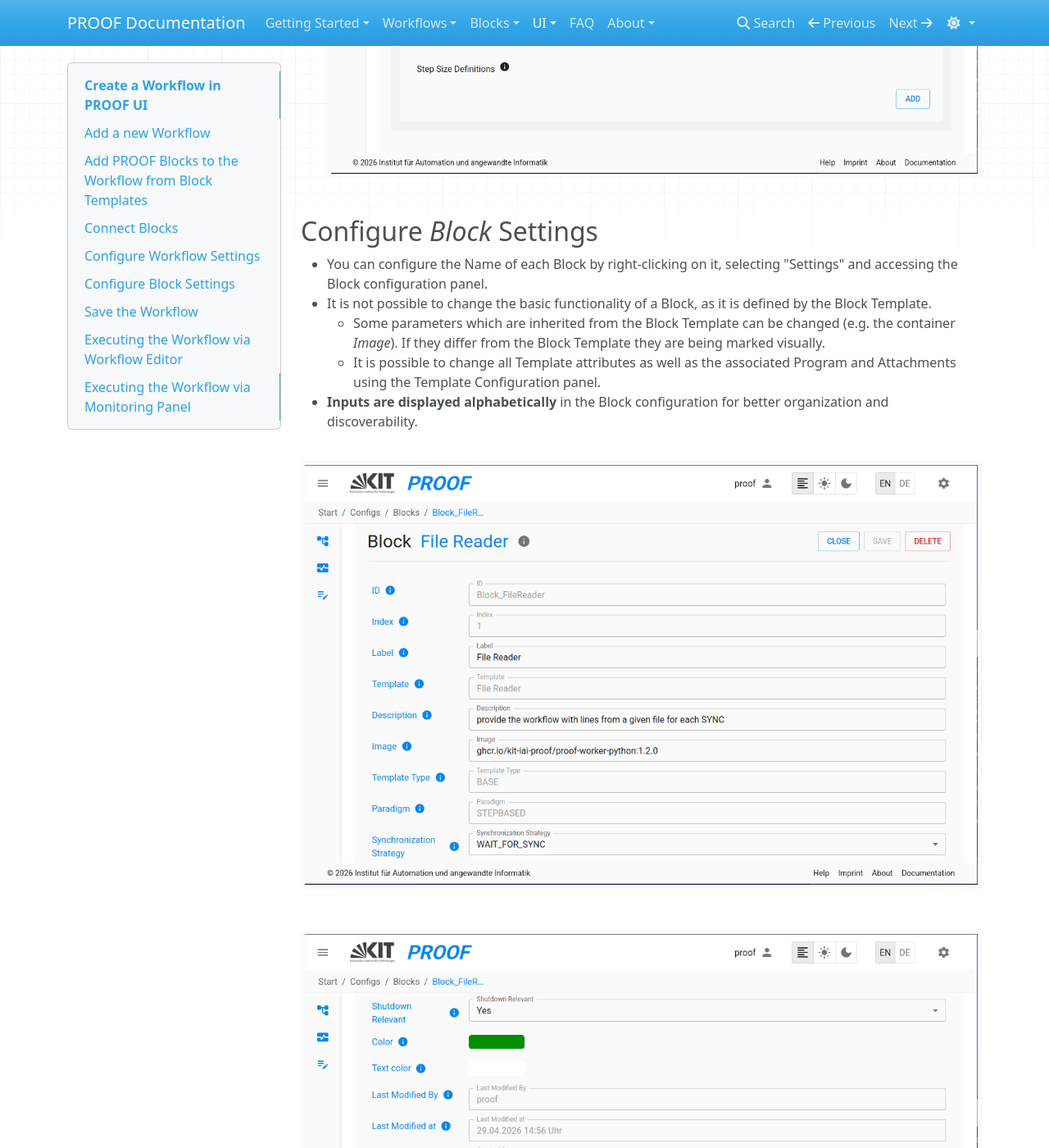
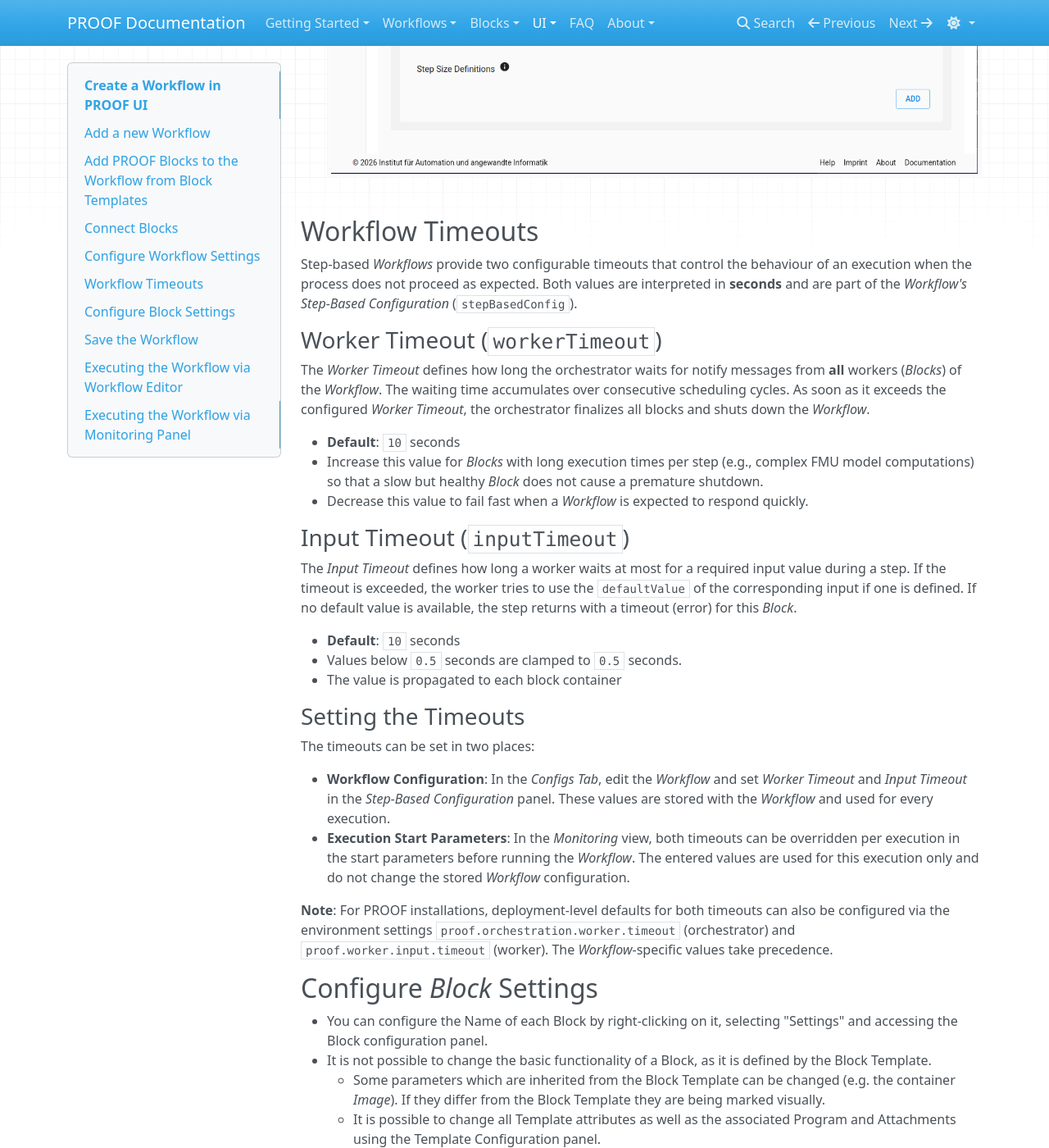
Before and after one commit to KIT-IAI-PROOF/kit-iai-proof.github.io, an MkDocs documentation site: the page built from docs/UI/creating-workflows.md, in a window 1280 px wide and 1400 px high, scrolled down 2621 px. Shown: the whole window at 82% size. Built offline with MkDocs 1.6.1, drawn with Linux system fonts in a browser that asks for light colours; nearby versions of some CDN libraries.

Commit message:
feat: add timeout description

```diff
--- a/docs/UI/creating-workflows.md
+++ b/docs/UI/creating-workflows.md
@@ -34,6 +34,50 @@
    - By clicking on the "save" button, the Workflow settings are saved.
      ![Configure Workflow Settings](../Images/workflow/2026-04-30_workflow_settings_1.png)
      ![Configure Workflow Settings](../Images/workflow/2026-04-30_workflow_settings_2.png)
+
+## Workflow Timeouts
+
+Step-based *Workflows* provide two configurable timeouts that control the behaviour of an execution
+when the process does not proceed as expected. Both values are interpreted in **seconds** and are
+part of the *Workflow's* *Step-Based Configuration* (`stepBasedConfig`).
+
+### Worker Timeout (`workerTimeout`)
+
+The *Worker Timeout* defines how long the orchestrator waits for notify messages from **all** workers
+(*Blocks*) of the *Workflow*. The waiting time accumulates over consecutive scheduling cycles. As soon
+as it exceeds the configured *Worker Timeout*, the orchestrator finalizes all blocks and shuts down the
+*Workflow*.
+
+- **Default**: `10` seconds
+- Increase this value for *Blocks* with long execution times per step (e.g., complex FMU model
+  computations) so that a slow but healthy *Block* does not cause a premature shutdown.
+- Decrease this value to fail fast when a *Workflow* is expected to respond quickly.
+
+### Input Timeout (`inputTimeout`)
+
+The *Input Timeout* defines how long a worker waits at most for a required input value during a step.
+If the timeout is exceeded, the worker tries to use the `defaultValue` of the corresponding input if
+one is defined. If no default value is available, the step returns with a timeout (error) for
+this *Block*.
+
+- **Default**: `10` seconds
+- Values below `0.5` seconds are clamped to `0.5` seconds.
+- The value is propagated to each block container
+
+### Setting the Timeouts
+
+The timeouts can be set in two places:
+
+- **Workflow Configuration**: In the *Configs Tab*, edit the *Workflow* and set *Worker Timeout* and
+  *Input Timeout* in the *Step-Based Configuration* panel. These values are stored with the *Workflow*
+  and used for every execution.
+- **Execution Start Parameters**: In the *Monitoring* view, both timeouts can be overridden per
+  execution in the start parameters before running the *Workflow*. The entered values are used for
+  this execution only and do not change the stored *Workflow* configuration.
+
+**Note**: For PROOF installations, deployment-level defaults for both timeouts can also be configured
+via the environment settings `proof.orchestration.worker.timeout` (orchestrator) and
+`proof.worker.input.timeout` (worker). The *Workflow*-specific values take precedence.
 
 ## Configure *Block* Settings
    - You can configure the Name of each Block by right-clicking on it, selecting "Settings" and accessing the Block configuration panel.
```
Also changed, not shown: docs/Workflow/monitoring-workflows.md (+4 -1 lines).
